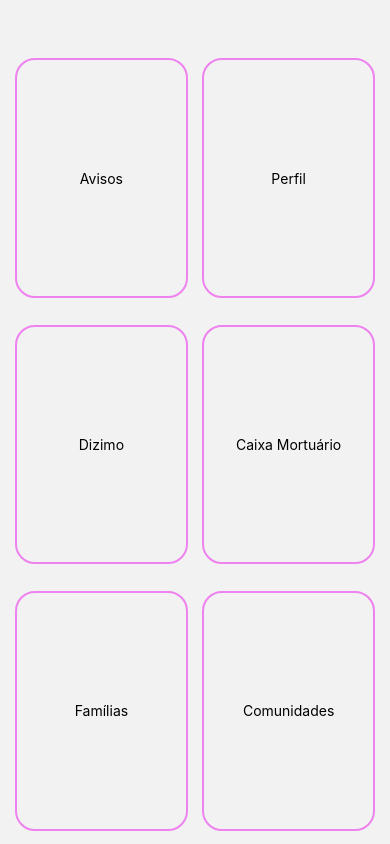
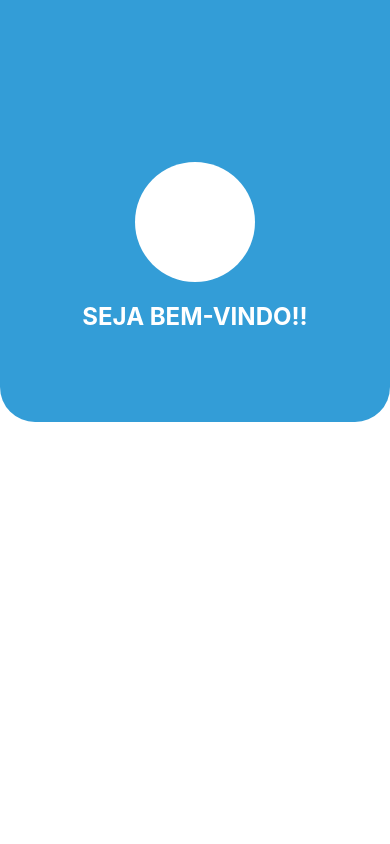
Before and after one commit to gustavocaldonho/sistema-igreja-app, a React Native app in the folder my-app/: screen / in a window 390 px wide. Built offline with nearby package versions, Linux system fonts and the light colour scheme.

Commit message:
style block top login

```diff
--- a/my-app/App.js
+++ b/my-app/App.js
@@ -1,6 +1,6 @@
 import React, { useState } from "react";
 import { StatusBar } from "expo-status-bar";
-import { StyleSheet, View } from "react-native";
+import { StyleSheet, View, Text } from "react-native";
 import { NavigationContainer } from "@react-navigation/native";
 import { createStackNavigator } from "@react-navigation/stack";
 import "react-native-gesture-handler";
@@ -36,14 +36,17 @@ function MyStack() {
 }
 
 export default function TabOneScreen() {
-  const [logged, setLogged] = useState(true);
+  const [logged, setLogged] = useState(false);
 
   return (
     <View style={styles.container}>
-      <StatusBar backgroundColor="#C1CAD6" />
+      <StatusBar backgroundColor="#339DD7" />
+
+      <View style={styles.boxBackgroundTop}>
+        <Title />
+      </View>
       {logged == false ? (
         <View style={styles.boxLogin}>
-          <Title />
           <FormLogin />
         </View>
       ) : (
@@ -58,11 +61,24 @@ export default function TabOneScreen() {
 const styles = StyleSheet.create({
   container: {
     flex: 1,
+    zIndex: 0,
     backgroundColor: "#ffffff",
-    // paddingTop: 80,
   },
+  boxBackgroundTop: {
+    height: "50%",
+    width: "100%",
+    borderBottomLeftRadius: 35,
+    borderBottomRightRadius: 35,
+    backgroundColor: "#339DD7",
+    // zIndex: 1,
+  },
+
   boxLogin: {
     height: "100%",
     width: "100%",
+    display: "none",
+
+    borderColor: "red",
+    borderWidth: 2,
   },
 });
--- a/my-app/src/components/FormLogin/style.js
+++ b/my-app/src/components/FormLogin/style.js
@@ -3,11 +3,22 @@ import { StyleSheet } from "react-native";
 const styles = StyleSheet.create({
   formContext: {
     flex: 1,
+    display: "none",
     alignItems: "center",
-    backgroundColor: "#C1CAD6",
+    backgroundColor: "#ffffff",
+    marginTop: 180,
+    marginHorizontal: 20,
+    marginBottom: 100,
     paddingTop: 30,
-    borderTopLeftRadius: 30,
-    borderTopRightRadius: 30,
+    borderRadius: 30,
+    shadowColor: "#000000",
+    shadowOffset: {
+      width: 0,
+      height: 3,
+    },
+    shadowOpacity: 0.9,
+    shadowRadius: 3.05,
+    elevation: 5,
   },
   form: {
     width: "100%",
@@ -31,7 +42,7 @@ const styles = StyleSheet.create({
   },
   buttonLogin: {
     width: "90%",
-    backgroundColor: "#91a1b6",
+    backgroundColor: "#339DD7",
     alignItems: "center",
     justifyContent: "center",
     paddingTop: 14,
--- a/my-app/src/components/Title/index.js
+++ b/my-app/src/components/Title/index.js
@@ -5,7 +5,8 @@ import styles from "./style.js";
 export default function Title() {
   return (
     <View style={styles.boxTitle}>
-      <Text style={styles.textTitle}>LOGIN</Text>
+      <View style={styles.boxLogo}></View>
+      <Text style={styles.textTitle}>SEJA BEM-VINDO!!</Text>
     </View>
   );
 }
--- a/my-app/src/components/Title/style.js
+++ b/my-app/src/components/Title/style.js
@@ -2,15 +2,23 @@ import { StyleSheet } from "react-native";
 
 const styles = StyleSheet.create({
   boxTitle: {
+    flex: 1,
     alignItems: "center",
     justifyContent: "center",
     paddingTop: 80,
     paddingBottom: 10,
   },
+  boxLogo: {
+    width: 120,
+    height: 120,
+    backgroundColor: "#ffffff",
+    borderRadius: 100,
+    marginBottom: 20,
+  },
   textTitle: {
     fontSize: 24,
     fontWeight: "bold",
-    color: "#52637a",
+    color: "#ffffff",
   },
 });
 
```
